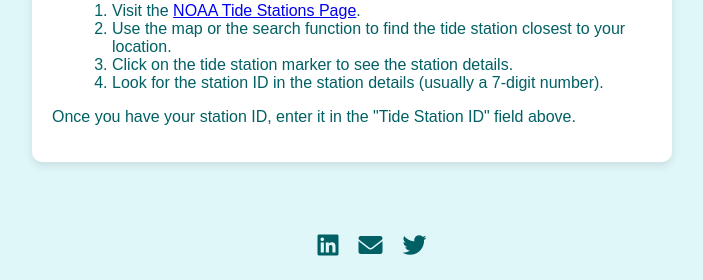
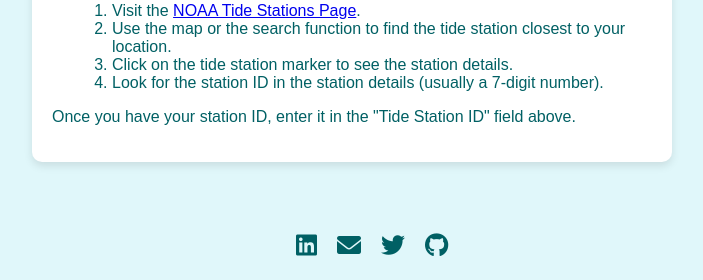
Before and after one commit to matt-the-ogre/tide-calendar-site, a Flask app: page / in a window 1280 px wide. Shown: the part 530-810 px from the top of the page, without its empty margins (288-991 px from the left). Run offline with Flask 3, Linux system fonts and the light colour scheme.

Commit message:
feat: Add GitHub link to footer in index.html

```diff
--- a/app/templates/index.html
+++ b/app/templates/index.html
@@ -110,6 +110,7 @@
             <a href="https://linkedin.com/in/mattman" target="_blank"><i class="fab fa-linkedin"></i></a>
             <a id="email-link" href="#"><i class="fas fa-envelope"></i></a>
             <a href="https://x.com/mattmanuel" target="_blank"><i class="fab fa-twitter"></i></a>
+            <a href="https://github.com/matt-the-ogre/tide-calendar-site/" target="_blank"><i class="fab fa-github"></i></a>
         </div>
     </footer>
 
```
